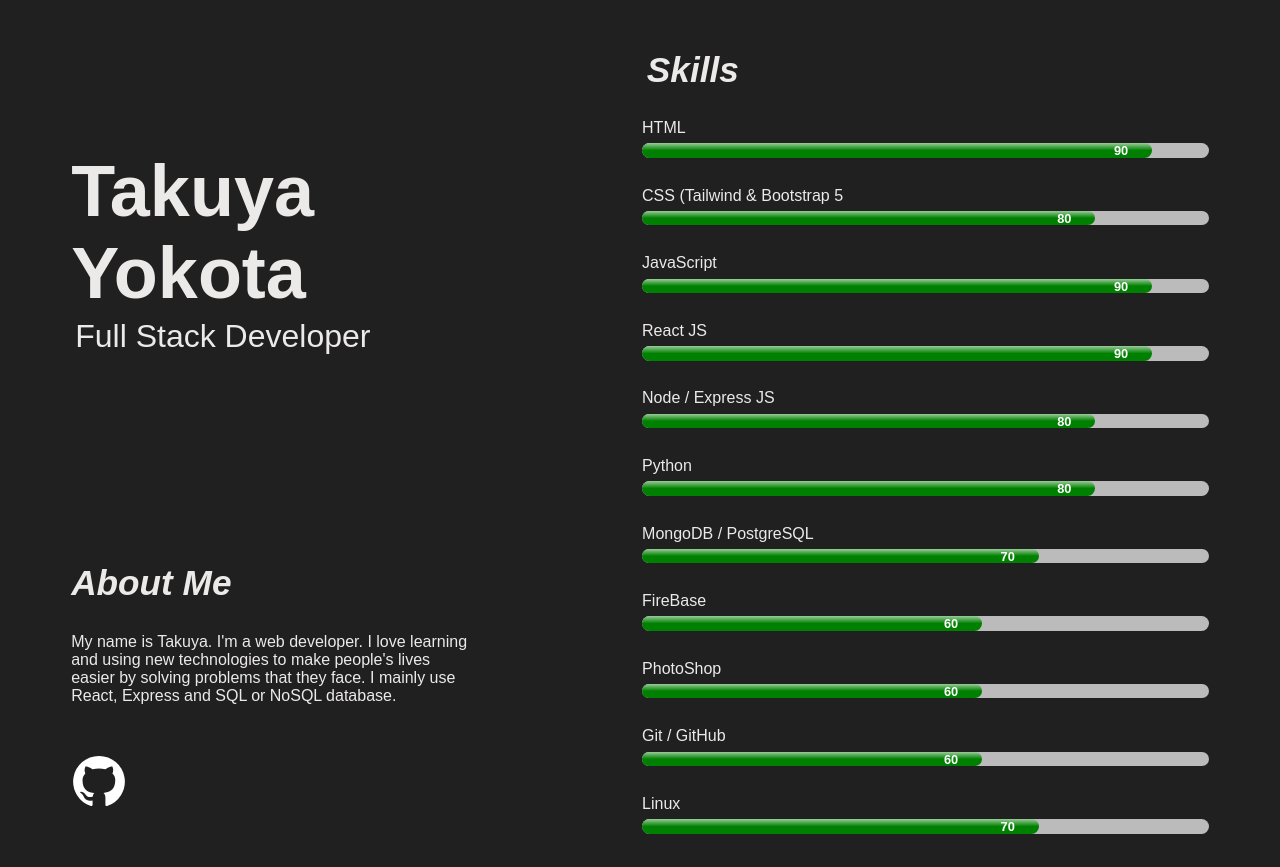
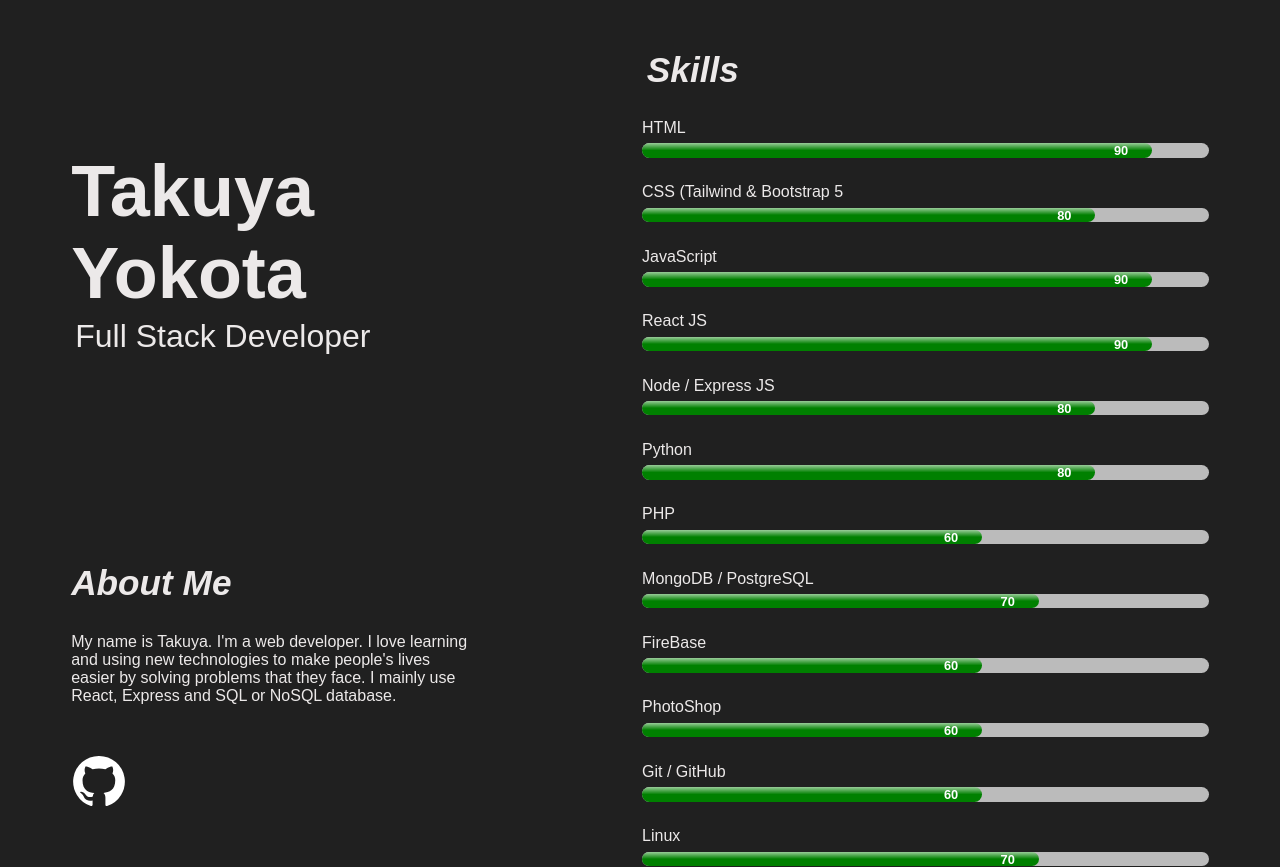
Before and after one commit to takyokota/my-portfolio, a React (Vite) app: page /my-portfolio/about in a window 1280 px wide. Before the commit the page ends 834 px from the top, so only its background shows below. Built offline with nearby package versions, Linux system fonts and the light colour scheme.

Commit message:
change: margin for skillbar

```diff
--- a/src/assets/data/skills_data.js
+++ b/src/assets/data/skills_data.js
@@ -5,6 +5,7 @@
   { skill: 'React JS', level: 90 },
   { skill: 'Node / Express JS', level: 80 },
   { skill: 'Python', level: 80 },
+  { skill: 'PHP', level: 60 },
   { skill: 'MongoDB / PostgreSQL', level: 70 },
   { skill: 'FireBase', level: 60 },
   { skill: 'PhotoShop', level: 60 },
--- a/src/components/SkillBar.css
+++ b/src/components/SkillBar.css
@@ -1,5 +1,5 @@
 .bar-container {
-    margin-bottom: 1.8rem;
+    margin-bottom: 1.6rem;
 }
 
 .bar-container p {
```
